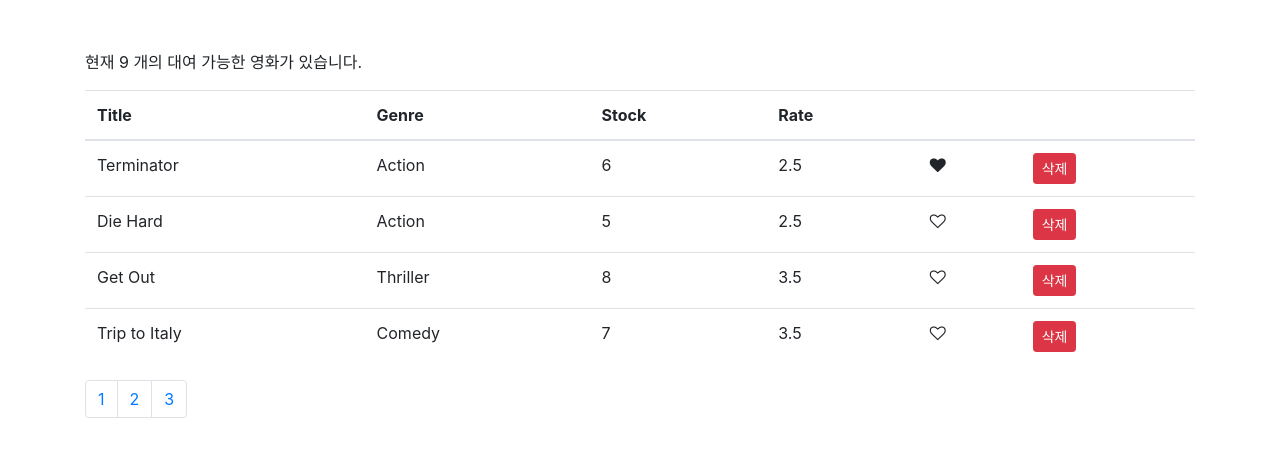
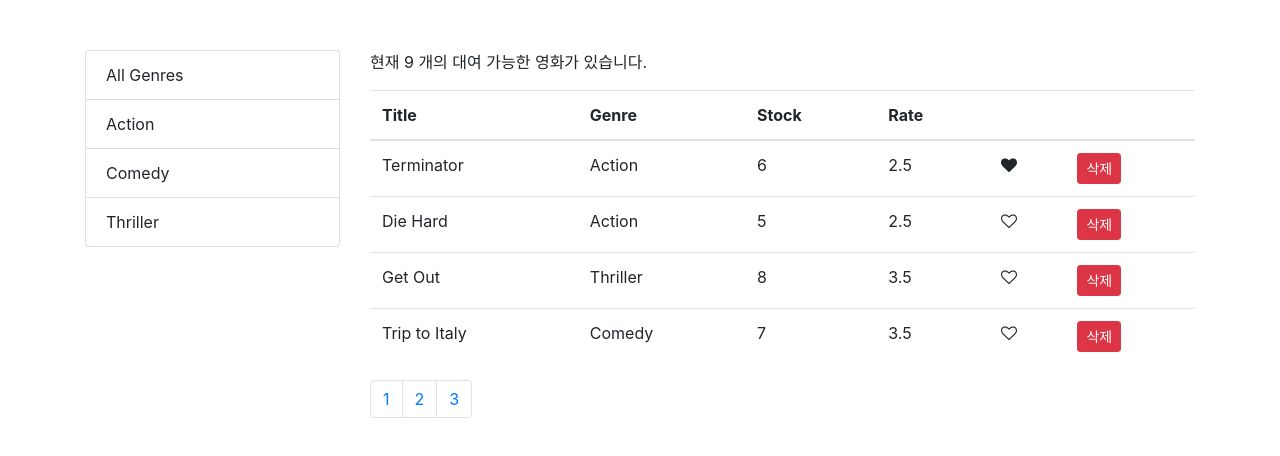
Before and after one commit to milktegi/marioRental, a React (Create React App) app: page / in a window 1280 px wide. Shown: the top 456 px of the page. Built offline with nearby package versions, Linux system fonts and the light colour scheme.

Commit message:
listGroup moderato

```diff
--- a/src/components/common/Pagination.jsx
+++ b/src/components/common/Pagination.jsx
@@ -30,7 +30,7 @@ const Pagination = props => {
 	);
 }
 
-Pagination.PropTypes = {
+Pagination.propTypes = {
 	itemsCount: PropTypes.number.isRequired,
 	pageSize: PropTypes.number.isRequired,
 	curPage: PropTypes.number.isRequired,
--- /dev/null
+++ b/src/components/common/listGroup.jsx
@@ -0,0 +1,31 @@
+import React from 'react';
+
+const ListGroup = props => {
+
+  const { items, textProperty,
+  onItemSelect, valueProperty,
+  selectedItem } = props;
+
+	return (
+	<ul className="list-group">
+		{ items.map(item => (
+		<li
+		onClick={()=> onItemSelect(item)}
+		key={ item[valueProperty] }
+		className={ item === selectedItem ?
+		"list-group-item active" : "list-group-item"}>
+		{ item[textProperty] }
+		</li>
+		))}
+	</ul>
+	);
+};
+
+ListGroup.defaultProps = {
+
+	textProperty: 'name',
+	valueProperty: '_id'
+
+};
+
+export default ListGroup;
--- a/src/components/movies.jsx
+++ b/src/components/movies.jsx
@@ -1,16 +1,30 @@
 import React, { Component } from 'react'
-import { getMovies } from '../services/fakeMovieService'
+import { getMovies } from '../services/fakeMovieService';
+import { getGenres } from '../services/fakeGenreService';
 import Like from './common/Like';
-import Pagination from './common/Pagination'
+import ListGroup from './common/listGroup';
+import Pagination from './common/Pagination';
 import { paginate } from '../utils/paginate';
+
 
 class Movies extends Component {
 
   state = {
-	movies: getMovies(),
+	movies: [],
+	genres: [],
 	pageSize: 4,
 	curPage: 1
   };
+
+componentDidMount() {
+	const genres = [{ name: 'All Genres'},...getGenres()]
+	this.setState({
+		movies: getMovies(),
+		genres
+	});
+}
+
+
 
 handleDelete = movies => {
   const m = this.state.movies.filter(movie => {
@@ -34,17 +48,45 @@ handlePageChange = (pageNum) => {
 
 };
 
+handleGenreSelect = (genre) => {
+	this.setState({ selectedGenre: genre, curPage : 1 });
+}
+
 
 render() {
-	const { pageSize, curPage, movies: allMovies } = this.state;
 
-	const { length: count } = this.state.movies;
-	if(count === 0) return <p>영화가 없습니다.</p>
-	const movies = paginate(allMovies, curPage, pageSize);
+	const {
+		length: count
+	} = this.state.movies;
+
+	const {
+		pageSize,
+		curPage,
+        movies: allMovies,
+		selectedGenre
+	} = this.state;
+
+if(count === 0) return <p>영화가 없습니다.</p>
+
+	const filtered =
+	selectedGenre && selectedGenre._id
+	? allMovies.filter(m =>  m.genre._id === selectedGenre._id)
+	: allMovies;
+
+	const movies =
+	paginate(filtered, curPage, pageSize);
 
 	return (
-<React.Fragment>
-	<p>현재 {count} 개의 대여 가능한 영화가 있습니다.</p>
+
+<div className="row">
+	<div className="col-3">
+		<ListGroup
+		selectedItem={this.state.selectedGenre}
+		items={this.state.genres}
+		onItemSelect={this.handleGenreSelect}/>
+	</div>
+	<div className="col">
+	<p>현재 {filtered.length} 개의 대여 가능한 영화가 있습니다.</p>
 		<table className="table">
 			<thead>
 				<tr>
@@ -78,12 +120,13 @@ render() {
 
 	</tbody>
 	</table>
-	<Pagination itemsCount={count}
+	<Pagination itemsCount={filtered.length}
 				pageSize={pageSize}
 				curPage = {curPage}
 				onPageChange={this.handlePageChange}
-				/>
-</React.Fragment>
+			  />
+		</div>
+    </div>
 		);
 	}
 }
```
